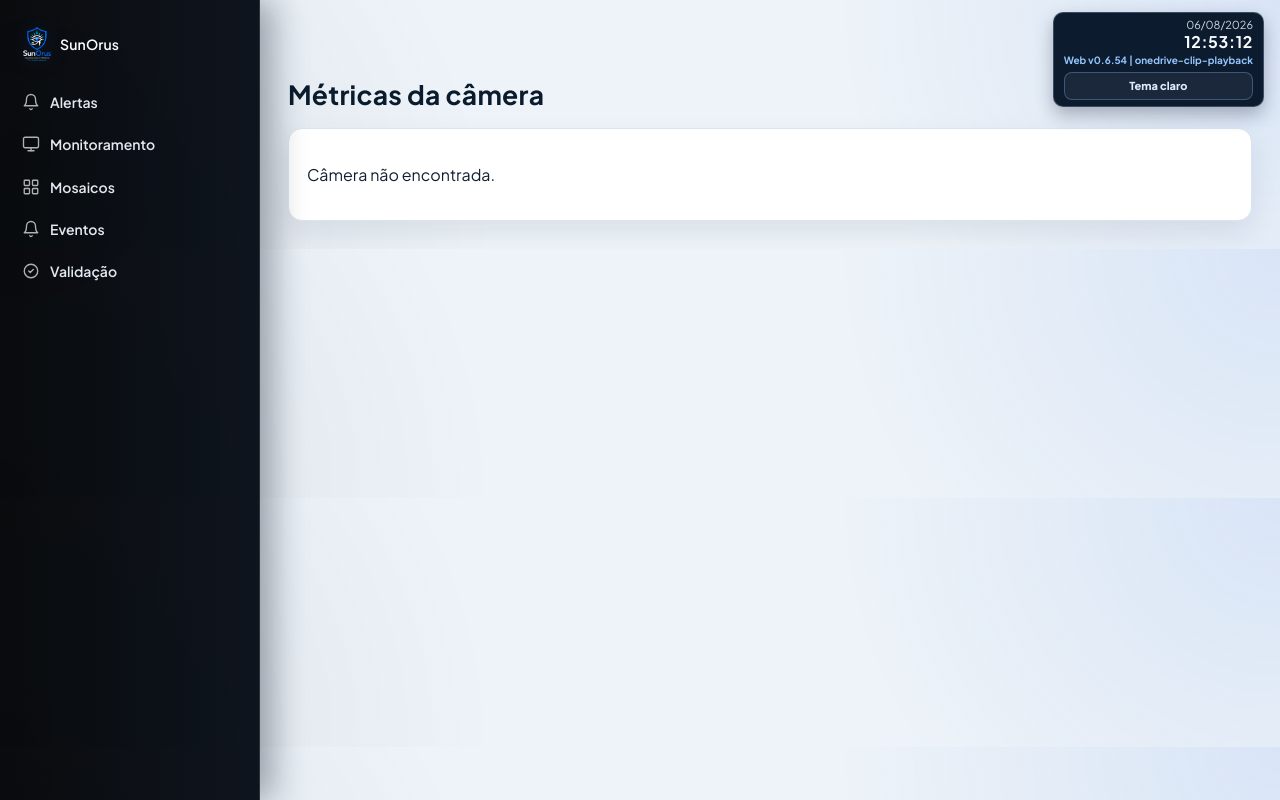
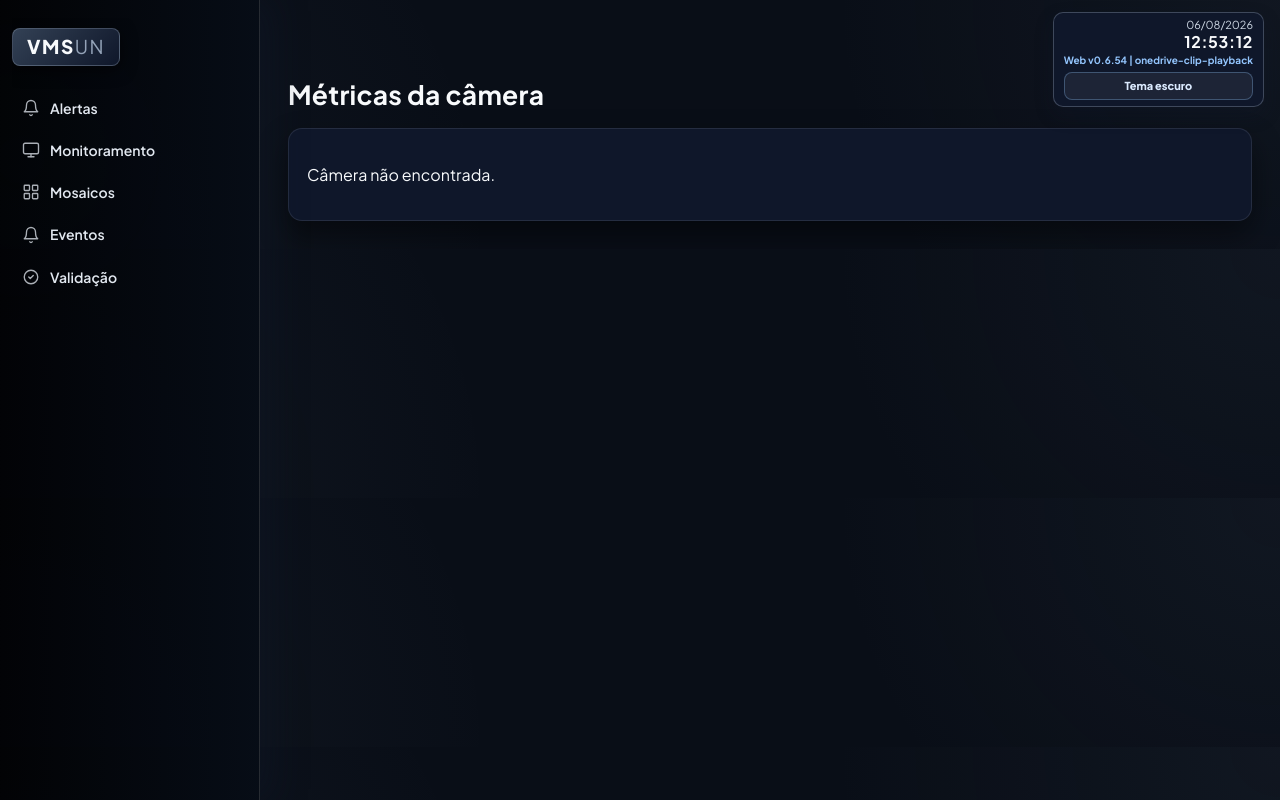
Before and after one commit to GuilhermeAfonso616/VMSun, a FastAPI app: page /cameras/1/metrics/view in a window 1280 px wide. Run offline with FastAPI, Linux system fonts and the light colour scheme; data that the repository does not hold is empty; parts of the project's set-up code (start-up, migrations or seed data) failed here and were passed over.

Commit message:
style(vmsun): update theme from blue to sleek dark grey charcoal, replace logo with VMSun badge

```diff
--- a/templates/base.html
+++ b/templates/base.html
@@ -3,19 +3,18 @@
 <head>
     <meta charset="UTF-8">
     <meta name="viewport" content="width=device-width, initial-scale=1.0">
-    <title>{{ title if title else "SunOrus VMS" }}</title>
+    <title>{{ title if title else "VMSun - Video Management System" }}</title>
     <link rel="preconnect" href="https://fonts.googleapis.com">
     <link rel="preconnect" href="https://fonts.gstatic.com" crossorigin>
     <link href="https://fonts.googleapis.com/css2?family=Plus+Jakarta+Sans:wght@300;400;500;600;700;800&display=swap" rel="stylesheet">
     <script>
         (function () {
             try {
-                const stored = localStorage.getItem("sunorus-theme");
-                const systemDark = window.matchMedia && window.matchMedia("(prefers-color-scheme: dark)").matches;
-                const theme = stored === "dark" || stored === "light" ? stored : (systemDark ? "dark" : "light");
+                const stored = localStorage.getItem("vmsun-theme") || localStorage.getItem("sunorus-theme");
+                const theme = stored === "dark" || stored === "light" ? stored : "dark";
                 document.documentElement.setAttribute("data-theme", theme);
             } catch (error) {
-                document.documentElement.setAttribute("data-theme", "light");
+                document.documentElement.setAttribute("data-theme", "dark");
             }
         })();
 
@@ -32,38 +31,38 @@
     <style>
         :root {
             color-scheme: light;
-            --monitor-logo-height: clamp(72px, 5.64vw, 86.4px);
+            --monitor-logo-height: clamp(54px, 4vw, 68px);
             --monitor-logo-reserve: calc(var(--monitor-logo-height) + 8px);
-            --bg-base:#f4f7fb;
-            --bg-black:#020617;
+            --bg-base:#f1f5f9;
+            --bg-black:#0f172a;
             --bg-panel:#ffffff;
             --bg-panel-light:#f8fafc;
             --bg-header:#ffffff;
-            --bg-page:#edf3f8;
+            --bg-page:#e2e8f0;
             --bg-surface:#ffffff;
-            --bg-soft:#f7f9fc;
+            --bg-soft:#f8fafc;
             --bg-elevated:#ffffff;
-            --bg-nav-start:#07111f;
-            --bg-nav-end:#0d1b2f;
-            --bg-table-head:#eef4fb;
-            --bg-row-alt:#f9fbfe;
-            --bg-row-hover:#edf6ff;
+            --bg-nav-start:#0f172a;
+            --bg-nav-end:#1e293b;
+            --bg-table-head:#f1f5f9;
+            --bg-row-alt:#f8fafc;
+            --bg-row-hover:#e2e8f0;
             --field-bg:#ffffff;
-            --field-text:#111827;
-            --line-soft:#dbe5ef;
-            --line-strong:#bfccda;
-            --line-highlight:#8fb4db;
-            --text-primary:#102033;
-            --text-secondary:#526173;
-            --text-main:#526173;
-            --text-bright:#0f172a;
-            --text-muted:#718096;
-            --heading-color:#0b1b2e;
-            --metric-color:#07111f;
-            --blue-primary:#3b82f6;
-            --blue-glow:rgba(59,130,246,0.15);
-            --blue-glow-strong:rgba(59,130,246,0.3);
-            --blue-light:#7dd3fc;
+            --field-text:#0f172a;
+            --line-soft:#cbd5e1;
+            --line-strong:#94a3b8;
+            --line-highlight:#64748b;
+            --text-primary:#0f172a;
+            --text-secondary:#475569;
+            --text-main:#475569;
+            --text-bright:#020617;
+            --text-muted:#64748b;
+            --heading-color:#0f172a;
+            --metric-color:#0f172a;
+            --blue-primary:#475569;
+            --blue-glow:rgba(71, 85, 105, 0.15);
+            --blue-glow-strong:rgba(71, 85, 105, 0.3);
+            --blue-light:#94a3b8;
             --red:#ef4444;
             --red-critical:#ef4444;
             --red-glow:rgba(239,68,68,0.2);
@@ -73,8 +72,8 @@
             --transition: all .25s cubic-bezier(.2,.8,.2,1);
             --shadow-card:0 12px 28px rgba(15, 23, 42, 0.08);
             --shadow-popover:0 18px 45px rgba(15, 23, 42, 0.18);
-            --brand-600:#2563eb;
-            --brand-700:#1d4ed8;
+            --brand-600:#475569;
+            --brand-700:#334155;
             --warning-600:#b45309;
             --danger-600:#b91c1c;
             --success-600:#15803d;
@@ -83,64 +82,85 @@
             --code-bg:#0f172a;
             --code-text:#e5e7eb;
             --media-border:#cbd5e1;
-            --body-glow-primary:rgba(37, 99, 235, 0.10);
-            --body-glow-secondary:rgba(13, 27, 47, 0.08);
+            --body-glow-primary:rgba(71, 85, 105, 0.10);
+            --body-glow-secondary:rgba(15, 23, 42, 0.08);
             --scroll-track:rgba(15, 23, 42, 0.10);
-            --scroll-thumb:rgba(82, 97, 115, 0.35);
-            --scroll-thumb-hover:rgba(82, 97, 115, 0.55);
+            --scroll-thumb:rgba(71, 85, 105, 0.35);
+            --scroll-thumb-hover:rgba(71, 85, 105, 0.55);
             --loading-card-bg:rgba(255, 255, 255, 0.96);
         }
 
         :root[data-theme="dark"] {
             color-scheme: dark;
-            --bg-base:#05070d;
-            --bg-black:#000000;
-            --bg-panel:#0b111c;
-            --bg-panel-light:#111827;
-            --bg-header:#070b12;
-            --bg-page:#07101b;
-            --bg-surface:#0e1623;
-            --bg-soft:#111c2b;
-            --bg-elevated:#141f2e;
-            --bg-nav-start:#020611;
-            --bg-nav-end:#081322;
-            --bg-table-head:#101a2a;
-            --bg-row-alt:#0b1421;
-            --bg-row-hover:#12243a;
-            --field-bg:#0a1320;
-            --field-text:#e5edf7;
-            --line-soft:rgba(148, 163, 184, 0.18);
-            --line-strong:rgba(148, 163, 184, 0.30);
-            --line-highlight:rgba(125, 211, 252, 0.38);
-            --text-primary:#e6edf7;
-            --text-secondary:#a4b3c7;
-            --text-main:#a4b3c7;
-            --text-bright:#f8fafc;
-            --text-muted:#7d8da3;
+            --bg-base:#090d16;
+            --bg-black:#020408;
+            --bg-panel:#0f172a;
+            --bg-panel-light:#1e293b;
+            --bg-header:#0b1120;
+            --bg-page:#090e17;
+            --bg-surface:#0f172a;
+            --bg-soft:#1e293b;
+            --bg-elevated:#334155;
+            --bg-nav-start:#090d16;
+            --bg-nav-end:#0f172a;
+            --bg-table-head:#1e293b;
+            --bg-row-alt:#0d1527;
+            --bg-row-hover:#1e293b;
+            --field-bg:#0f172a;
+            --field-text:#f8fafc;
+            --line-soft:rgba(148, 163, 184, 0.16);
+            --line-strong:rgba(148, 163, 184, 0.28);
+            --line-highlight:rgba(148, 163, 184, 0.45);
+            --text-primary:#f8fafc;
+            --text-secondary:#94a3b8;
+            --text-main:#94a3b8;
+            --text-bright:#ffffff;
+            --text-muted:#64748b;
             --heading-color:#f8fafc;
             --metric-color:#f8fafc;
-            --blue-primary:#60a5fa;
-            --blue-glow:rgba(96, 165, 250, 0.15);
-            --blue-glow-strong:rgba(96, 165, 250, 0.28);
-            --blue-light:#93c5fd;
-            --shadow-card:0 14px 30px rgba(0, 0, 0, 0.32);
-            --shadow-popover:0 22px 55px rgba(0, 0, 0, 0.42);
-            --brand-600:#3b82f6;
-            --brand-700:#2563eb;
+            --blue-primary:#94a3b8;
+            --blue-glow:rgba(148, 163, 184, 0.15);
+            --blue-glow-strong:rgba(148, 163, 184, 0.28);
+            --blue-light:#cbd5e1;
+            --shadow-card:0 14px 30px rgba(0, 0, 0, 0.45);
+            --shadow-popover:0 22px 55px rgba(0, 0, 0, 0.55);
+            --brand-600:#475569;
+            --brand-700:#334155;
             --warning-600:#d97706;
             --danger-600:#dc2626;
             --success-600:#16a34a;
-            --btn-secondary-bg:#1f2b3d;
-            --btn-secondary-text:#e5edf7;
-            --code-bg:#050816;
-            --code-text:#dbeafe;
+            --btn-secondary-bg:#334155;
+            --btn-secondary-text:#f8fafc;
+            --code-bg:#020617;
+            --code-text:#e2e8f0;
             --media-border:#334155;
-            --body-glow-primary:rgba(59, 130, 246, 0.12);
-            --body-glow-secondary:rgba(125, 211, 252, 0.06);
+            --body-glow-primary:rgba(71, 85, 105, 0.12);
+            --body-glow-secondary:rgba(148, 163, 184, 0.06);
             --scroll-track:rgba(2, 6, 23, 0.65);
             --scroll-thumb:rgba(148, 163, 184, 0.30);
             --scroll-thumb-hover:rgba(148, 163, 184, 0.52);
-            --loading-card-bg:rgba(14, 22, 35, 0.96);
+            --loading-card-bg:rgba(15, 23, 42, 0.96);
+        }
+
+        .vmsun-brand-badge {
+            display: inline-flex;
+            align-items: center;
+            justify-content: center;
+            font-family: 'Plus Jakarta Sans', sans-serif;
+            font-weight: 800;
+            font-size: 19px;
+            letter-spacing: 0.08em;
+            color: #f8fafc;
+            background: linear-gradient(135deg, #334155 0%, #0f172a 100%);
+            border: 1px solid rgba(148, 163, 184, 0.35);
+            padding: 4px 14px;
+            border-radius: 8px;
+            box-shadow: 0 4px 16px rgba(0, 0, 0, 0.5);
+            text-transform: uppercase;
+        }
+        .vmsun-brand-badge span {
+            color: #94a3b8;
+            font-weight: 400;
         }
 
         /* Custom scrollbar styled for premium dark theme */
@@ -949,19 +969,15 @@
 
     <button id="navDrawerToggle" class="nav-drawer-toggle" type="button" aria-label="Abrir menu" aria-controls="mainNavigation" aria-expanded="false">&#9776;</button>
     {% if request.url.path == '/monitor' %}
-    <a class="monitor-top-brand" href="/monitor" title="SunOrus VMS + Analiticos Inteligentes">
-        <img src="/static/branding/sunorus-logo.png" alt="SunOrus">
-        <span>SunOrus</span>
+    <a class="monitor-top-brand" href="/monitor" title="VMSun - Video Management System">
+        <span class="vmsun-brand-badge">VMS<span>un</span></span>
     </a>
     {% endif %}
     <nav class="sunorus-main-nav" id="mainNavigation">
         <div class="sunorus-nav-scroll">
-        <!-- Navegacao principal do sistema: dashboard, monitoramento, cameras e eventos. -->
-        <a class="sunorus-nav-brand" href="/monitor" title="SunOrus VMS + Analiticos Inteligentes">
-            {% if request.url.path != '/monitor' %}
-            <img class="sunorus-nav-logo" src="/static/branding/sunorus-logo.png" alt="SunOrus">
-            {% endif %}
-            <span>SunOrus</span>
+        <!-- Navegacao principal do VMSun -->
+        <a class="sunorus-nav-brand" href="/monitor" title="VMSun - Video Management System" style="padding: 10px 0;">
+            <span class="vmsun-brand-badge">VMS<span>un</span></span>
         </a>
 
         {% set cur_role = request.state.effective_role if request.state.effective_role is defined else (request.state.user.role if request.state.user is defined and request.state.user else "operator") %}
--- a/templates/monitor_vms_new.html
+++ b/templates/monitor_vms_new.html
@@ -380,7 +380,7 @@
     <div class="sunorus-shortcut-modal" role="dialog" aria-modal="true" aria-labelledby="sunorusShortcutTitle">
         <div class="sunorus-modal-head">
             <div>
-                <div class="sunorus-kicker">SunOrus</div>
+                <div class="sunorus-kicker">VMSun</div>
                 <h2 id="sunorusShortcutTitle">Atalhos de teclado</h2>
             </div>
             <button type="button" id="sunorusShortcutClose" aria-label="Fechar">x</button>
--- a/templates/notifications.html
+++ b/templates/notifications.html
@@ -1,5 +1,5 @@
 {% extends "base.html" %}
-{% block title %}Notificações | SunOrus{% endblock %}
+{% block title %}Notificações | VMSun{% endblock %}
 {% block content %}
 <style>
   .notify-shell{max-width:1180px;margin:0 auto;padding:22px}.notify-head{display:flex;justify-content:space-between;gap:20px;align-items:start;margin-bottom:22px}
--- a/templates/setup.html
+++ b/templates/setup.html
@@ -3,7 +3,7 @@
 <head>
     <meta charset="UTF-8">
     <meta name="viewport" content="width=device-width, initial-scale=1.0">
-    <title>Configurar SunOrus VMS</title>
+    <title>Configurar VMSun</title>
     <style>
         :root { color-scheme: dark; font-family: system-ui, sans-serif; }
         body { margin: 0; min-height: 100vh; display: grid; place-items: center; background: #070d19; color: #f8fafc; }
```
Also changed, not shown: templates/login.html (+49 -29 lines).
